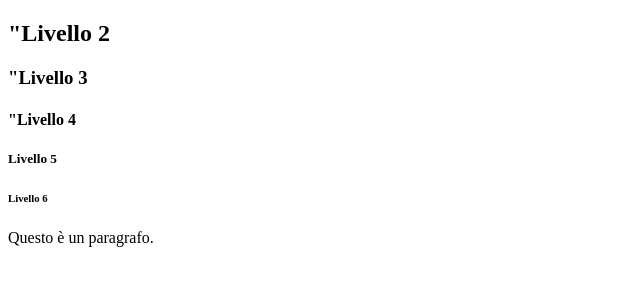
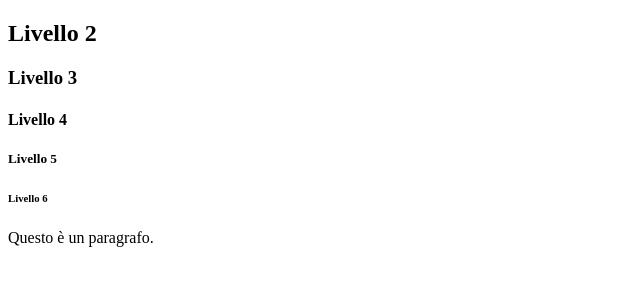
Before and after one commit to DownloadInProgress/DownloadInProgress.github.io, a plain HTML site: page intestazione.html in a window 1280 px wide. Shown: the part 46-332 px from the top of the page, without its empty margins (0-640 px from the left). Drawn offline with Linux system fonts and the light colour scheme.

Commit message:
Update intestazione.html

```diff
--- a/intestazione.html
+++ b/intestazione.html
@@ -1,9 +1,9 @@
 <title> "Raimondo" </title>
 
 <h1> Livello 1 </h1>
-<h2> "Livello 2 </h2>
-<h3> "Livello 3 </h3>
-<h4> "Livello 4 </h4>
+<h2> Livello 2 </h2>
+<h3> Livello 3 </h3>
+<h4> Livello 4 </h4>
 <h5> Livello 5 </h5>
 <h6> Livello 6 </h6>
 <p> Questo è un paragrafo.</p>
```
